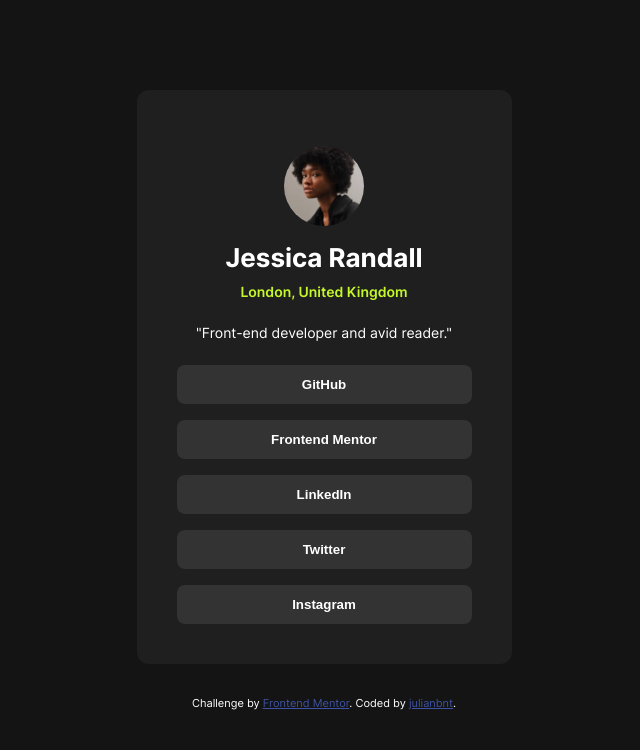
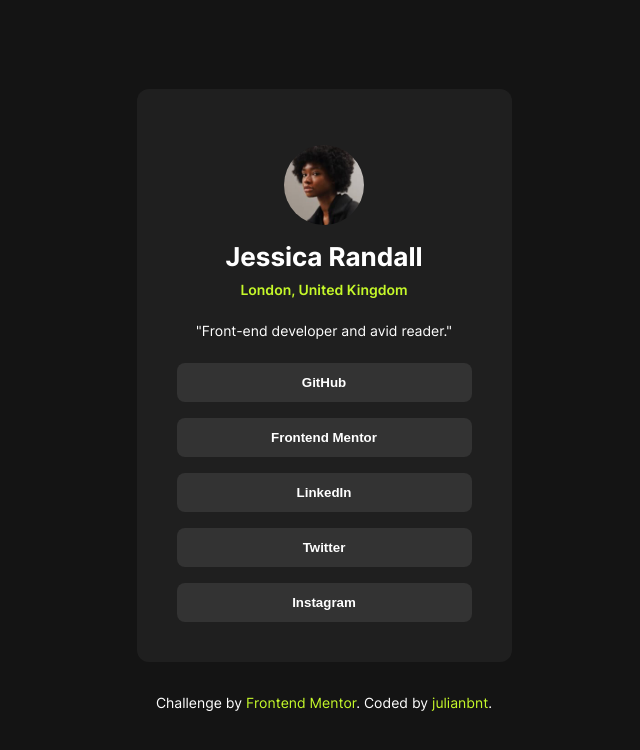
Before and after one commit to julianbnt/profile-card, a plain HTML site: page index.html in a window 1280 px wide. Shown: the whole page, without its empty margins (316-956 px from the left). Drawn offline with Linux system fonts and the light colour scheme.

Commit message:
Updated attribution style

```diff
--- a/index.html
+++ b/index.html
@@ -10,10 +10,6 @@
   <title>Frontend Mentor | Social links profile</title>
 
   <!-- Feel free to remove these styles or customise in your own stylesheet 👍 -->
-  <style>
-    .attribution { font-size: 11px; text-align: center; }
-    .attribution a { color: hsl(228, 45%, 44%); }
-  </style>
 </head>
 <body>
   <main class="profile-card">
--- a/main.css
+++ b/main.css
@@ -96,3 +96,9 @@ body {
     cursor: pointer;
     transition: background 0.3s ease, color 0.3s ease;
 }
+
+
+.attribution a {
+    color: var(--color-green);
+    text-decoration: none;
+}
```
